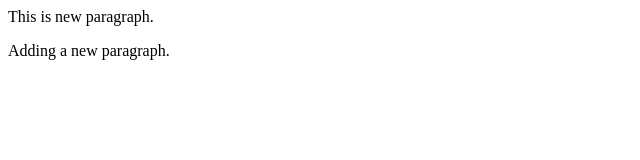
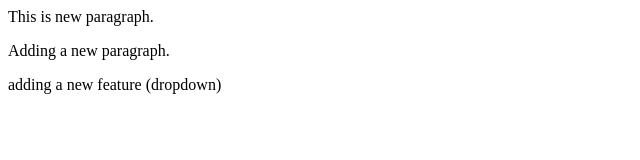
Before and after one commit to SharmaS1402/local-repo, a plain HTML site: page index.html in a window 1280 px wide. Shown: the whole page, without its empty margins (0-640 px from the left). Drawn offline with Linux system fonts and the light colour scheme.

Commit message:
adding new feature (dropdown)

```diff
--- a/index.html
+++ b/index.html
@@ -1,2 +1,3 @@
 <p>This is new paragraph.</p>
 <p>Adding a new paragraph.</p>
+<p>adding a new feature (dropdown)</p>
```
